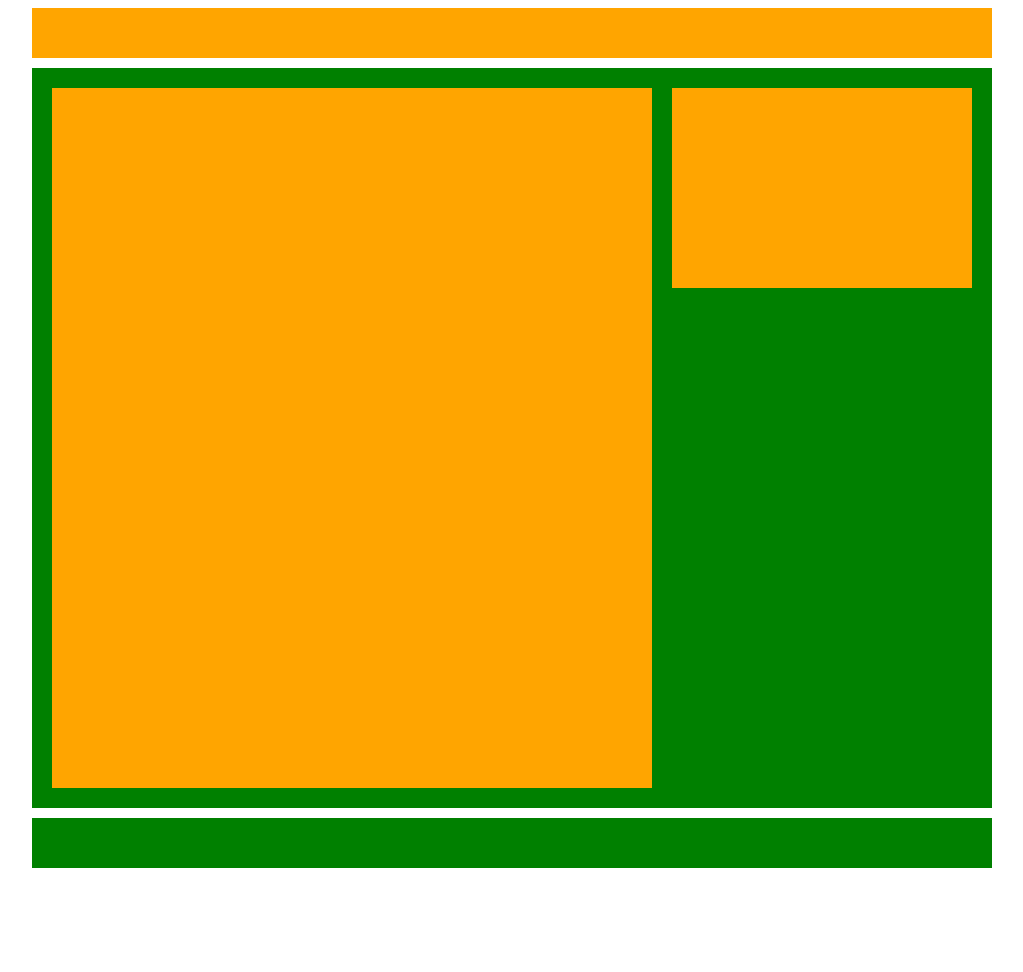
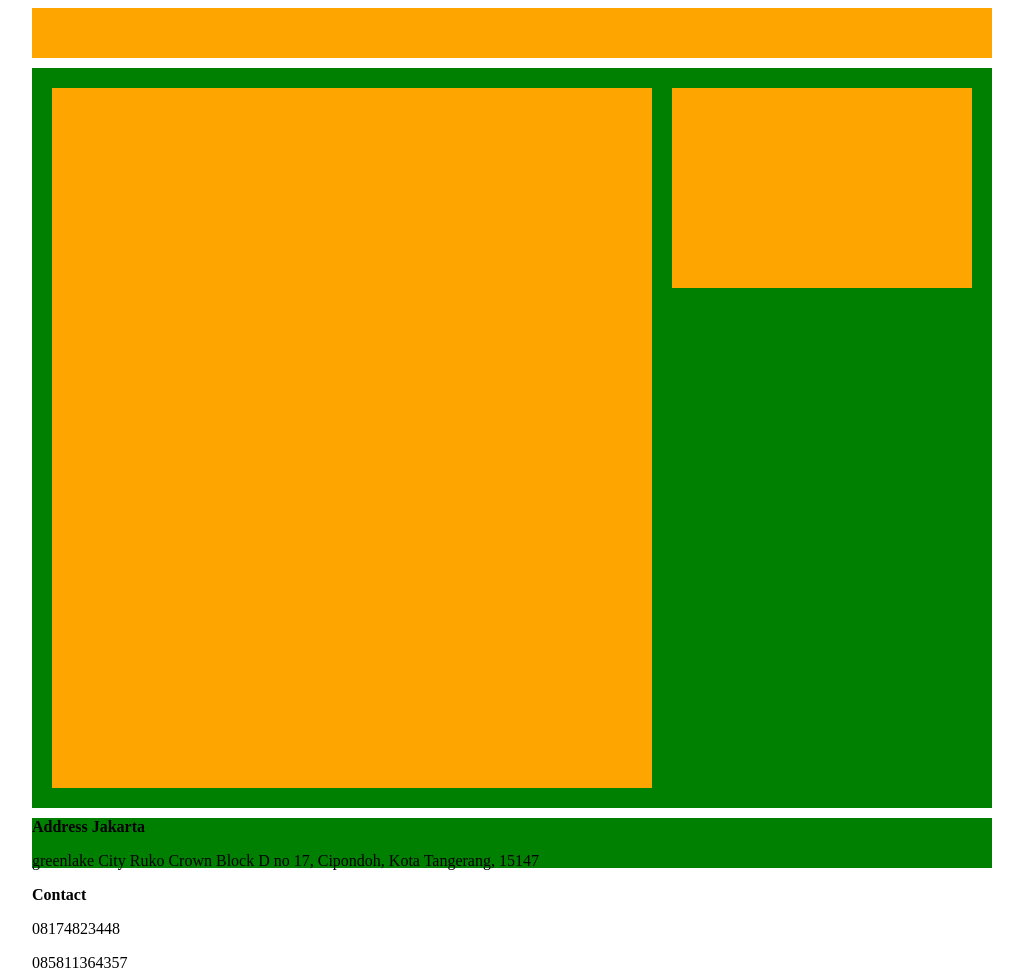
Before and after one commit to cimiko/Pertemuan7-Kelompok2, a plain HTML site: page positioning.html in a window 1280 px wide. Shown: the whole page, without its empty margins (128-1151 px from the left). Before the commit the page ends 876 px from the top, so only its background shows below. Drawn offline with Linux system fonts and the light colour scheme.

Commit message:
mengisi section text1

```diff
--- a/positioning.html
+++ b/positioning.html
@@ -24,11 +24,18 @@
     <div class="footer">
       <div class="footer1">
 
-        <section id="text">
+        <section id="gambar">
 
         </section>
-        <section id="gambar">
+        <section id="text2">
 
+        </section>
+        <section id="text1">
+          <b>Address Jakarta</b>
+          <p>greenlake City Ruko Crown Block D no 17, Cipondoh, Kota Tangerang, 15147</p>
+          <b>Contact</b>
+          <p>08174823448</p>
+          <p>085811364357</p>
         </section>
       </div>
       <div class="footer2">
```
